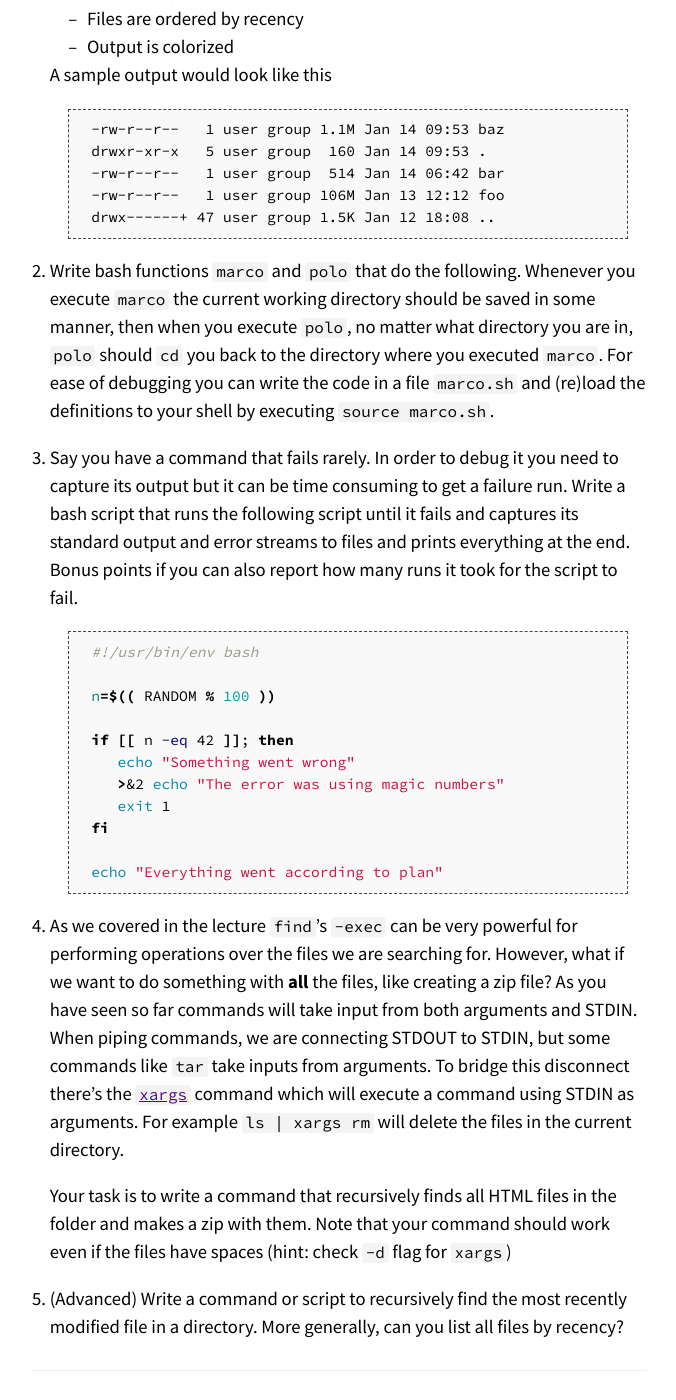
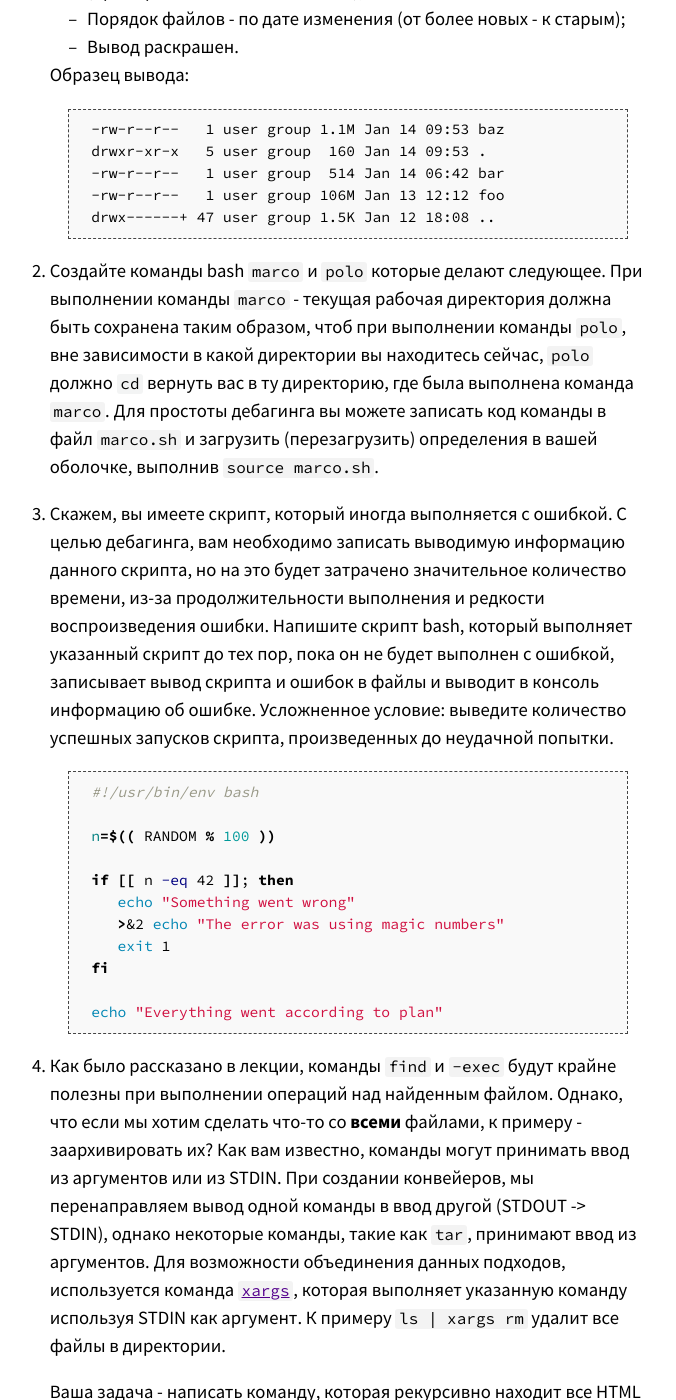
Before and after one commit to missing-semester-rus/missing-semester-rus.github.io, a Jekyll site: the page built from _2020/shell-tools.md, in a window 1280 px wide and 1400 px high, scrolled down 9571 px. Shown: the whole window, without its empty margins (301-977 px from the left). Built offline with Jekyll 4.4.1, drawn with Linux system fonts in a browser that asks for light colours; some of the changed text lies outside the part shown.

Commit message:
Exercises of lecture missing-semester-rus#2 translated to RU

````diff
--- a/_2020/shell-tools.md
+++ b/_2020/shell-tools.md
@@ -238,14 +238,14 @@ rg --stats PATTERN
 
 # Упражнения
 
-1. Read [`man ls`](https://www.man7.org/linux/man-pages/man1/ls.1.html) and write an `ls` command that lists files in the following manner
+1. Прочтите [`man ls`](https://www.man7.org/linux/man-pages/man1/ls.1.html) и напишите команду `ls` которая выводит список файлов в следующем виде:
 
-    - Includes all files, including hidden files
-    - Sizes are listed in human readable format (e.g. 454M instead of 454279954)
-    - Files are ordered by recency
-    - Output is colorized
+    - Отображает все файлы, включая скрытые;
+    - Размер файлов представлен в удобном для человека формате (пример: 454M вместо 454279954);
+    - Порядок файлов - по дате изменения (от более новых - к старым);
+    - Вывод раскрашен.
 
-    A sample output would look like this
+    Образец вывода:
 
     ```
     -rw-r--r--   1 user group 1.1M Jan 14 09:53 baz
@@ -259,9 +259,9 @@ rg --stats PATTERN
 ls -lath --color=auto
 {% endcomment %}
 
-1. Write bash functions  `marco` and `polo` that do the following.
-Whenever you execute `marco` the current working directory should be saved in some manner, then when you execute `polo`, no matter what directory you are in, `polo` should `cd` you back to the directory where you executed `marco`.
-For ease of debugging you can write the code in a file `marco.sh` and (re)load the definitions to your shell by executing `source marco.sh`.
+1. Создайте команды bash `marco` и `polo` которые делают следующее.
+При выполнении команды `marco` - текущая рабочая директория должна быть сохранена таким образом, чтоб при выполнении команды `polo`, вне зависимости в какой директории вы находитесь сейчас, `polo` должно `cd` вернуть вас в ту директорию, где была выполнена команда `marco`.
+Для простоты дебагинга вы можете записать код команды в файл `marco.sh` и загрузить (перезагрузить) определения в вашей оболочке, выполнив `source marco.sh`.
 
 {% comment %}
 marco() {
@@ -273,9 +273,9 @@ polo() {
 }
 {% endcomment %}
 
-1. Say you have a command that fails rarely. In order to debug it you need to capture its output but it can be time consuming to get a failure run.
-Write a bash script that runs the following script until it fails and captures its standard output and error streams to files and prints everything at the end.
-Bonus points if you can also report how many runs it took for the script to fail.
+1. Скажем, вы имеете скрипт, который иногда выполняется с ошибкой. С целью дебагинга, вам необходимо записать выводимую информацию данного скрипта, но на это будет затрачено значительное количество времени, из-за продолжительности выполнения и редкости воспроизведения ошибки.
+Напишите скрипт bash, который выполняет указанный скрипт до тех пор, пока он не будет выполнен с ошибкой, записывает вывод скрипта и ошибок в файлы и выводит в консоль информацию об ошибке.
+Усложненное условие: выведите количество успешных запусков скрипта, произведенных до неудачной попытки.
 
     ```bash
     #!/usr/bin/env bash
@@ -305,16 +305,16 @@ echo "found error after $count runs"
 cat out.txt
 {% endcomment %}
 
-1. As we covered in the lecture `find`'s `-exec` can be very powerful for performing operations over the files we are searching for.
-However, what if we want to do something with **all** the files, like creating a zip file?
-As you have seen so far commands will take input from both arguments and STDIN.
-When piping commands, we are connecting STDOUT to STDIN, but some commands like `tar` take inputs from arguments.
-To bridge this disconnect there's the [`xargs`](https://www.man7.org/linux/man-pages/man1/xargs.1.html) command which will execute a command using STDIN as arguments.
-For example `ls | xargs rm` will delete the files in the current directory.
+1. Как было рассказано в лекции, команды `find` и `-exec` будут крайне полезны при выполнении операций над найденным файлом.
+Однако, что если мы хотим сделать что-то со **всеми** файлами, к примеру - заархивировать их?
+Как вам известно, команды могут принимать ввод из аргументов или из STDIN.
+При создании конвейеров, мы перенаправляем вывод одной команды в ввод другой (STDOUT -> STDIN), однако некоторые команды, такие как `tar`, принимают ввод из аргументов.
+Для возможности объединения данных подходов, используется команда [`xargs`](https://www.man7.org/linux/man-pages/man1/xargs.1.html), которая выполняет указанную команду используя STDIN как аргумент.
+К примеру `ls | xargs rm` удалит все файлы в директории.
 
-    Your task is to write a command that recursively finds all HTML files in the folder and makes a zip with them. Note that your command should work even if the files have spaces (hint: check `-d` flag for `xargs`)
+    Ваша задача - написать команду, которая рекурсивно находит все HTML файлы в директории и объединяет их в zip архив. Обратите внимание, что ваша команда должна работать даже если файлы содержат пробел в названии. (подсказка: ознакомьтесь с `-d` флагом команды `xargs`)
     {% comment %}
     find . -type f -name "*.html" | xargs -d '\n'  tar -cvzf archive.tar.gz
     {% endcomment %}
 
-1. (Advanced) Write a command or script to recursively find the most recently modified file in a directory. More generally, can you list all files by recency?
+1. (Продвинутое) Напишите команду или скрипт для рекурсивного поиска файла, который выводит самый последний измененный файл в директории, т.е. файл, который был изменен позже всех.
````
